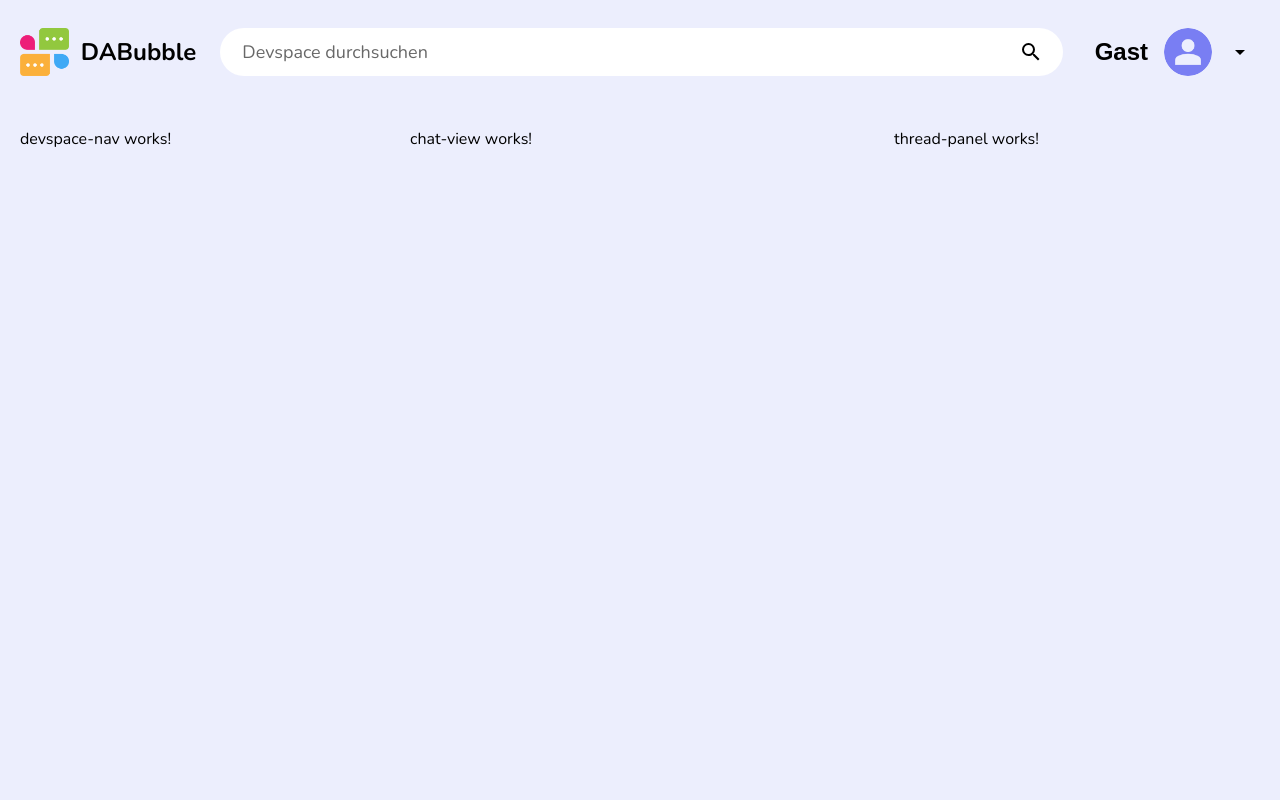
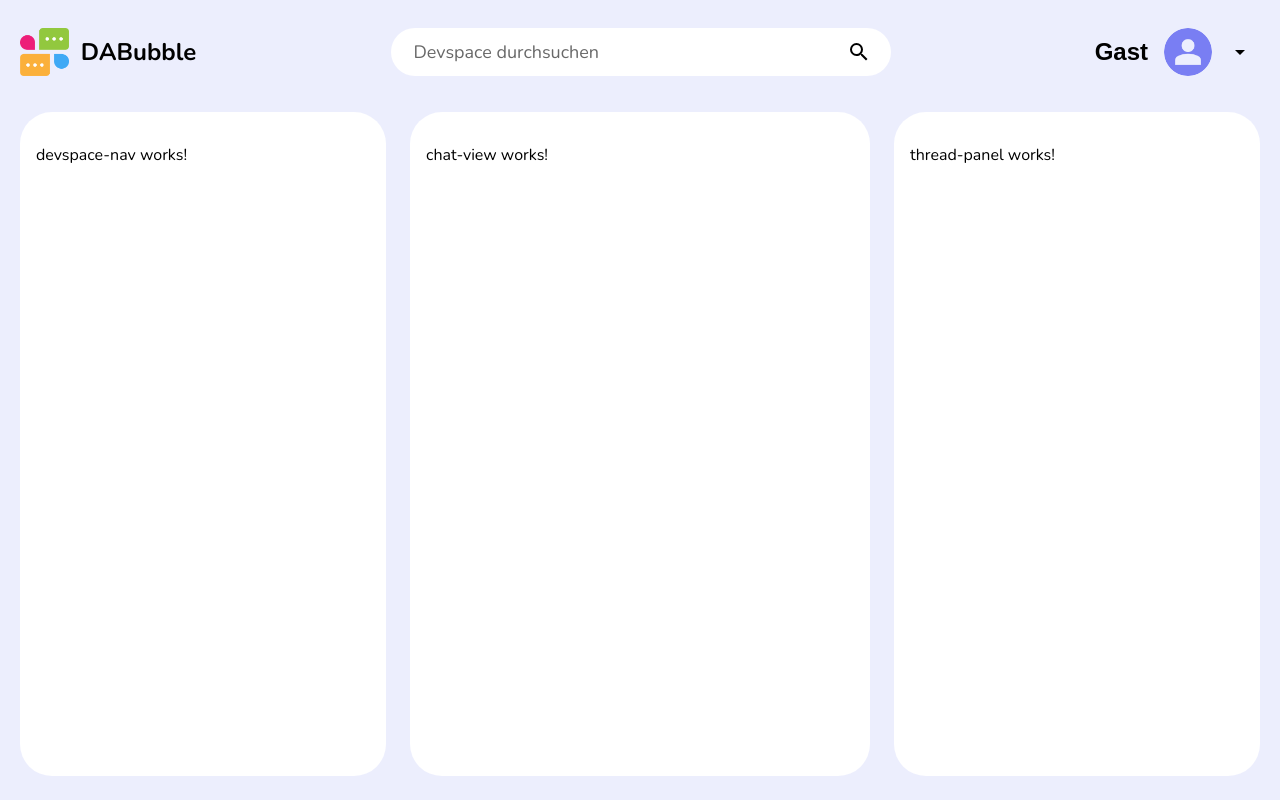
Before and after one commit to ChristopherBraun196/DA-Bubble, an Angular app: page /main in a window 1280 px wide. Built offline with nearby package versions, Linux system fonts and the light colour scheme.

Commit message:
style changes main components

```diff
--- a/src/app/pages/Devspace-nav/devspace-nav/devspace-nav.scss
+++ b/src/app/pages/Devspace-nav/devspace-nav/devspace-nav.scss
@@ -0,0 +1,7 @@
+:host {
+  display: block;
+  flex: 1;
+  background-color: #ffffff;
+  border-radius: 32px;
+  padding: 16px;
+}
--- a/src/app/pages/chat/chat-view/chat-view.scss
+++ b/src/app/pages/chat/chat-view/chat-view.scss
@@ -0,0 +1,7 @@
+:host {
+  display: block;
+  flex: 1;
+  background-color: #ffffff;
+  border-radius: 32px;
+  padding: 16px;
+}
--- a/src/app/pages/main/topbar/topbar.scss
+++ b/src/app/pages/main/topbar/topbar.scss
@@ -47,7 +47,7 @@
   display: flex;
   align-items: center;
   flex: 1 1 auto;
-  max-width: 1000px;
+  max-width: 500px;
   height: 48px;
   padding: 0 20px;
   border-radius: var(--radius-pill);
--- a/src/app/pages/thread/thread-panel/thread-panel.scss
+++ b/src/app/pages/thread/thread-panel/thread-panel.scss
@@ -0,0 +1,7 @@
+:host {
+  display: block;
+  flex: 1;
+  background-color: #ffffff;
+  border-radius: 32px;
+  padding: 16px;
+}
```
